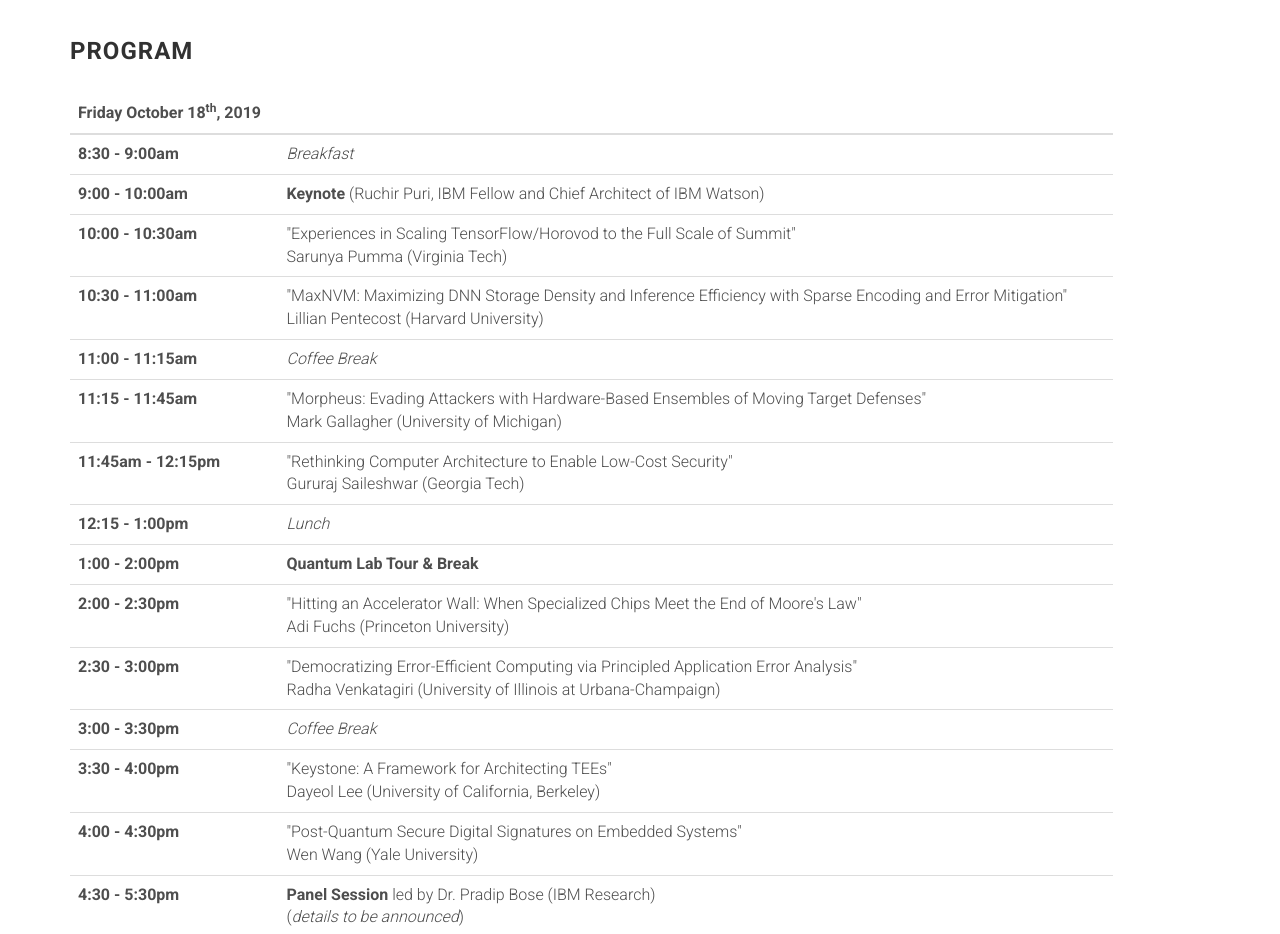
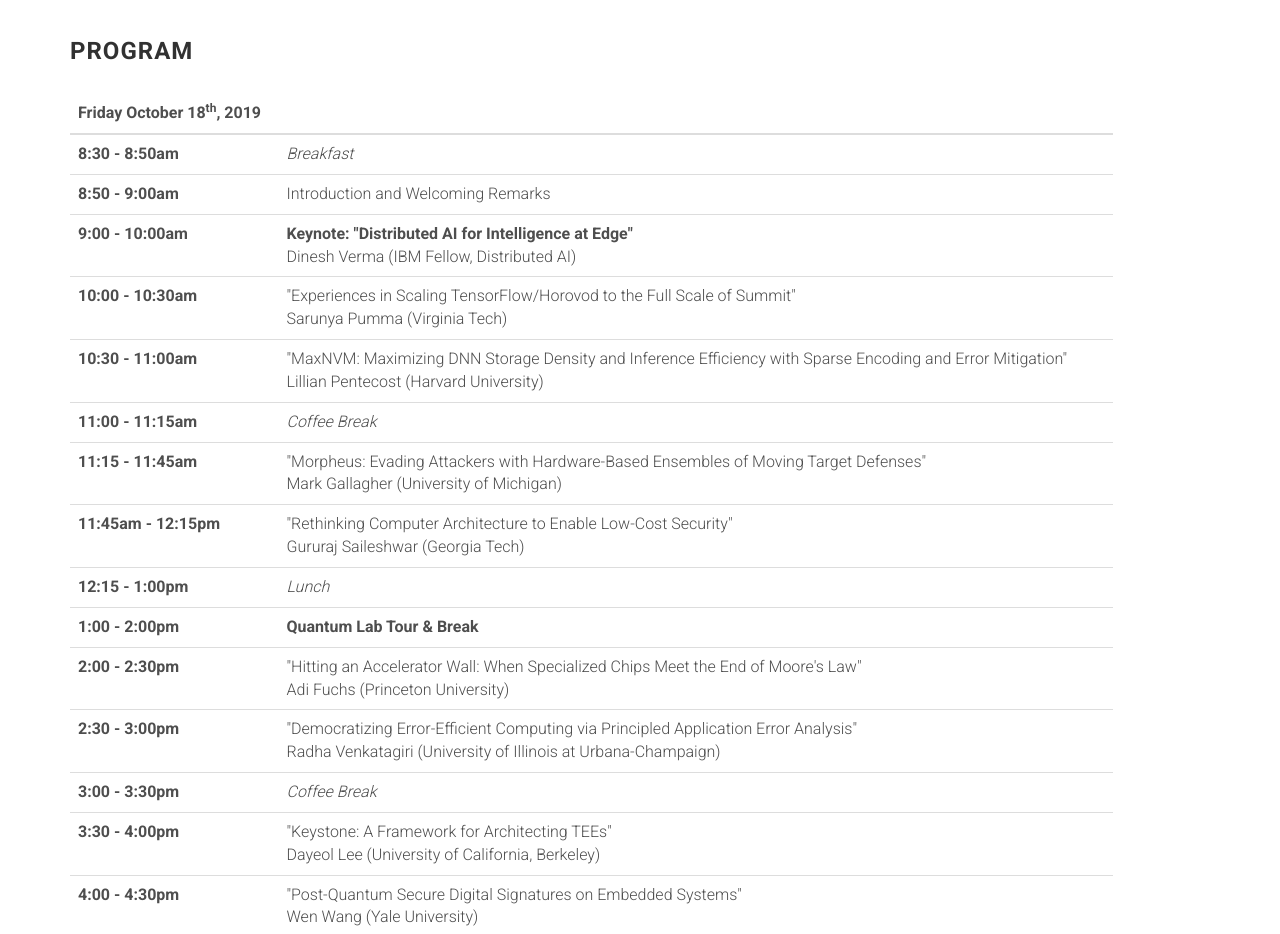
Before and after one commit to augustojv/foca-workshop-2019, a website: page index.html in a window 1280 px wide. Shown: the part 2880-3814 px from the top of the page. Drawn offline with Linux system fonts and the light colour scheme; files whose address does not match are found by name.

Commit message:
Program updated

```diff
--- a/index.html
+++ b/index.html
@@ -375,12 +375,17 @@
                       </thead>
                       <tbody>
                         <tr>
-                          <th scope="row" style="width: 20%">8:30 - 9:00am</th>
+                          <th scope="row" style="width: 20%">8:30 - 8:50am</th>
                           <td><i>Breakfast</i></td>
                         </tr>
                         <tr>
+                          <th scope="row">8:50 - 9:00am</th>
+                          <td>Introduction and Welcoming Remarks</td>
+                        </tr>
+                        <tr>
                           <th scope="row">9:00 - 10:00am</th>
-                          <td><strong>Keynote</strong> (Ruchir Puri, IBM Fellow and Chief Architect of IBM Watson)</td>
+                          <td><strong>Keynote: "Distributed AI for Intelligence at Edge"</strong><br>
+                              Dinesh Verma (IBM Fellow, Distributed AI)</td>
                         </tr>
                         <tr>
                           <th scope="row">10:00 - 10:30am</th>
@@ -453,6 +458,50 @@
                 </div>
             </div>
     </section>
+
+<!--
+    <section id="speakers" class="section registration">
+        <div class="container">
+            <div class="row">
+                <div class="col-md-12">
+                    <h3 class="section-title">Organizers</h3>
+                </div>
+                <div class="col-md-4">
+                <p>
+                <b><a href="https://researcher.watson.ibm.com/researcher/view.php?person=us-ajvega" rel="nofollow" target="_blank">Augusto
+                    Vega</a> </b>is a Research Staff Member at IBM T. J. Watson Research Center involved in research and development work in
+                    the areas of highly-reliable power-efficient embedded designs, cognitive systems and mobile computing. He holds M.S. and
+                    Ph.D. degrees from Polytechnic University of Catalonia (UPC), Spain.
+                </p>
+                <p>
+                <b><a href="https://researcher.watson.ibm.com/researcher/view.php?person=us-mbhealy" rel="nofollow" target="_blank">Michael
+                    Healy</a> </b>is a Research Staff Member at IBM T. J. Watson Research Center. His research interests cover a wide range
+                    of topics from low-level processor design to high-level system architecture. Michael's current work focuses on the memory
+                    subsystem. He also explores the use of 3D stacked memories such as High Bandwidth Memory (HBM) and the Hybrid Memory Cube
+                    (HMC). He graduated from the Georgia Institute of Technology with B.S., M.S., and Ph.D. degrees in Computer Engineering.
+                </p>
+                </div>
+
+                <div class="col-md-4">
+                <p>
+                <b><a href="http://researcher.watson.ibm.com/researcher/view.php?person=us-kvswamin" rel="nofollow"
+                    target="_blank">Karthik Swaminathan</a> </b>is a Research Staff Member at IBM T. J. Watson Research Center. His research
+                    interests include power-aware architectures, domain-specific accelerators and emerging device technologies in processor
+                    design. He is also interested in architectures for approximate and cognitive computing, particularly in aspects related
+                    to their reliability and energy efficiency. He holds a Ph.D. degree from Penn State University.
+                </p>
+                <p>
+                <b><a href="https://researcher.watson.ibm.com/researcher/view.php?person=us-xque" rel="nofollow" target="_blank">Xinyu
+                    Que</a> </b> is a Research Staff Member in the Data Centric Systems Co-Design department at the T. J. Watson Research
+                    Center. He received his M.S. degree in Computer Science and Engineering from University of Connecticut and Ph.D.
+                    degrees in Computational Science and Software Engineering from Auburn University. Xinyu has broad interests in high
+                    performance computing and large-scale graph analytics.
+                </p>
+                </div>
+            </div>
+        </div>
+    </section>
+-->
 
     <section id="org" class="section registration">
         <div class="container">
```
